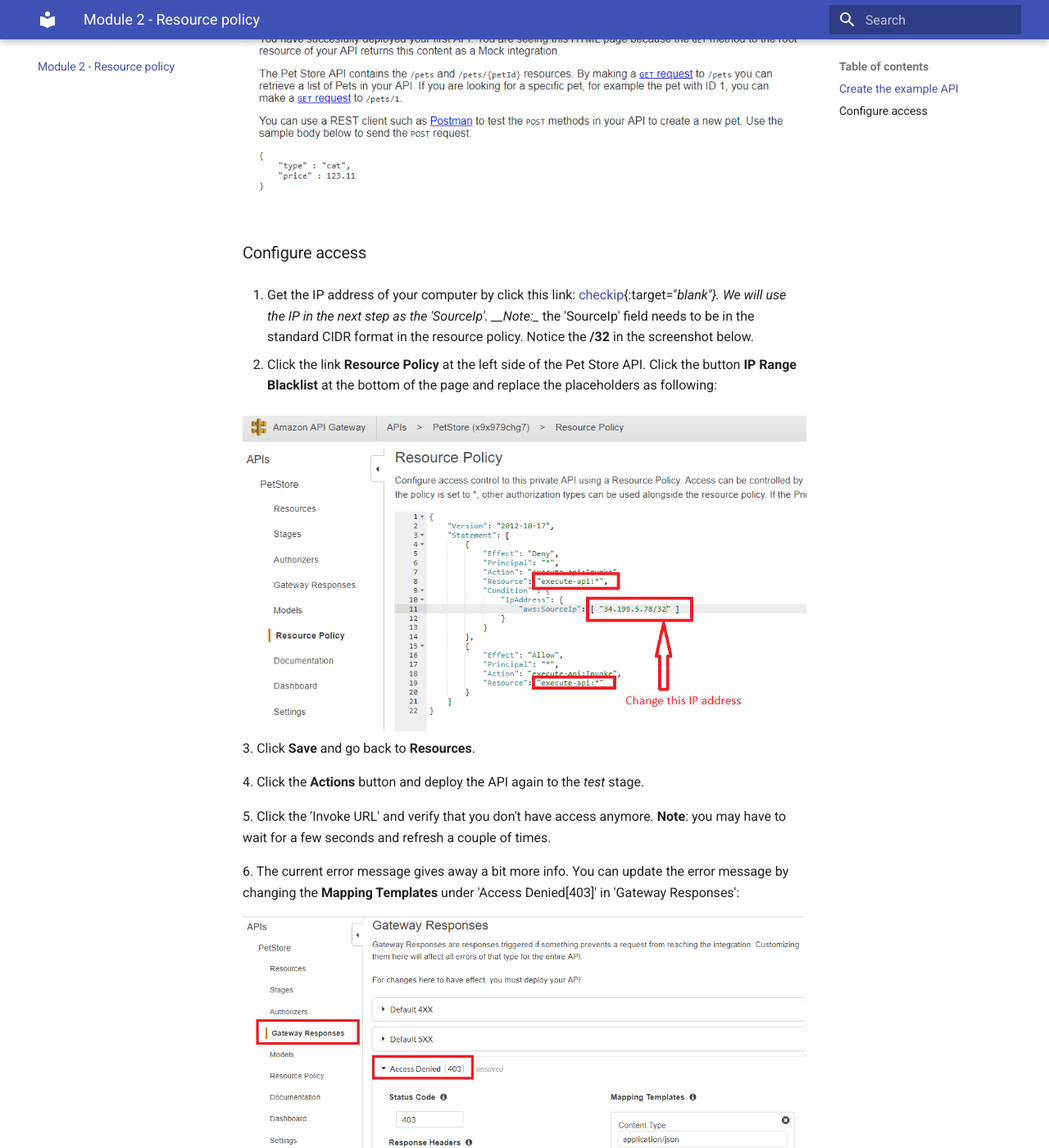
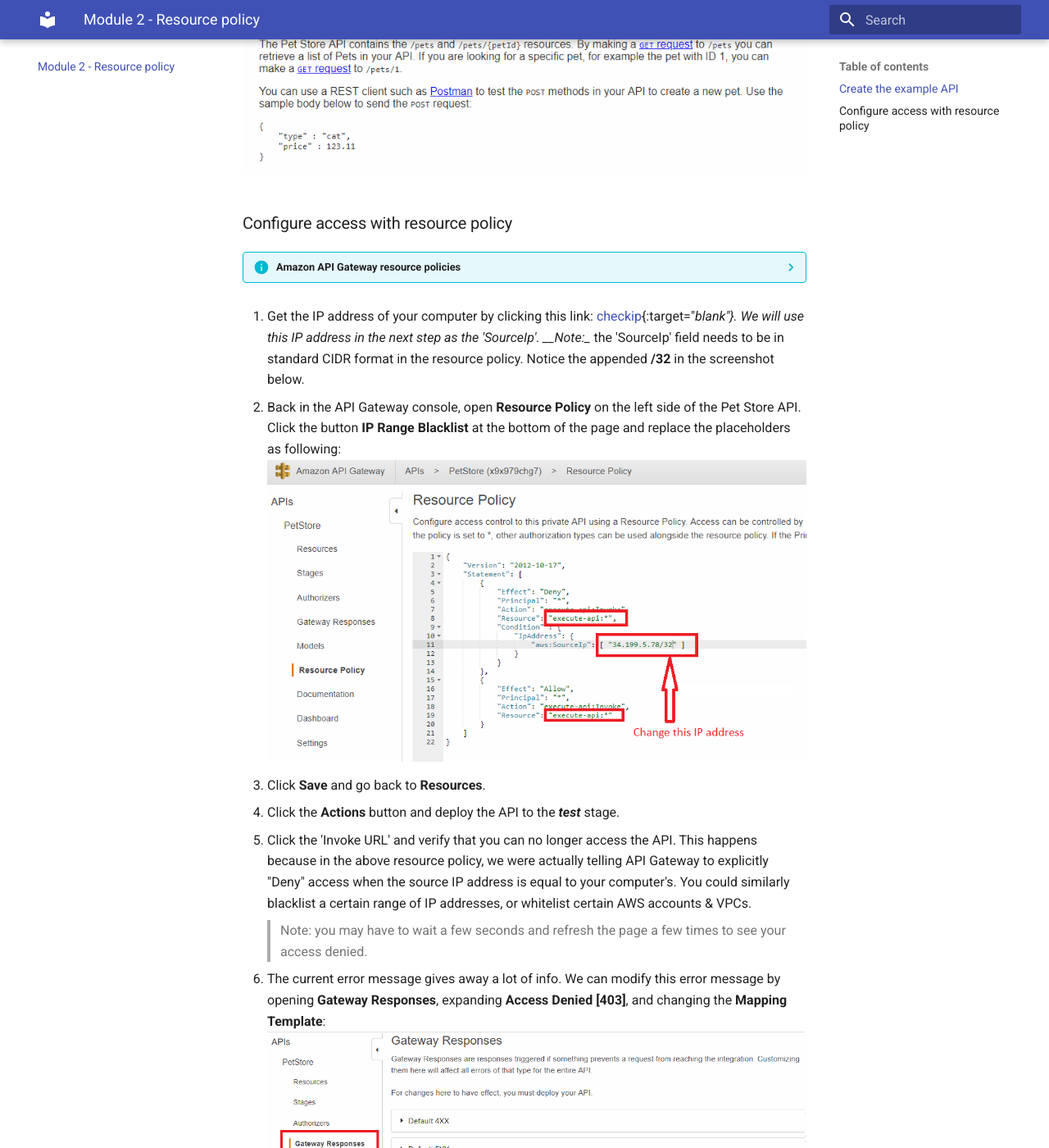
Before and after one commit to xiangshen-dk/workshop-building-secure-apis, an MkDocs documentation site: the page built from docs/resource-policy.md, in a window 1280 px wide and 1400 px high, scrolled down 2529 px. Shown: the whole window at 82% size. Built offline with MkDocs 1.6.1 and Material for MkDocs 9.7.7, drawn with Linux system fonts in a browser that asks for light colours; some web fonts are replaced; some of the changed text lies outside the part shown.

Commit message:
update resource policy

```diff
--- a/docs/resource-policy.md
+++ b/docs/resource-policy.md
@@ -1,55 +1,54 @@
 # Control Access to an API with Resource Policy
 Time Estimate: 15 - 20 minutes
-In this module, we will use a resource policy to control the access of an example API hosted on Amazon API Gateway.
+In this module, we will first create a sample API in Amazon API Gateway while our CloudFormation stack launches. We'll then explore how to use a resource policy to control whether a specified principal can access that API.
 
-
-??? info "What is Amazon API Gateway"
+??? info "What is Amazon API Gateway?"
     Amazon API Gateway is a fully managed service that makes it easy for developers to create, publish, maintain, monitor, and secure APIs at any scale. Amazon API Gateway handles all of the tasks involved in accepting and processing up to hundreds of thousands of concurrent API calls, including traffic management, authorization and access control, monitoring, and API version management. For more information, see https://aws.amazon.com/api-gateway/.
 
 ### Create the example API
 
+1. Go to [Amazon API Gateway](https://console.aws.amazon.com/apigateway/ "API Gateway Console") in your AWS console and click the button __Create API__ (or __Get Started__ if it's your first time using API Gateway).
+
+2. Select __Example API__ and click the  __Import__ button at the bottom of the page. This will create a sample pet store API.
+  ![Create new API](../screenshots/example-api-1.png)
+
+3. After the __Pet Store__ API is created, select the __GET__ method directly under __/pets__ and you will be able see the integration endpoint on the right side. In this case, our method is calling an existing HTTP endpoint (http://petstore-demo-endpoint.execute-api.com/petstore/pets), but this could similarly be a mock endpoint, a Lambda function, or even another AWS service. You can also click the __TEST__ link in the middle to invoke the endpoint and test out a sample request and response.
+  ![Integration endpoint](../screenshots/example-api-1a.png)
+
+4. The API is not publicly accessible until you deploy it. Click the __Actions__ dropdown and select __Deploy API__:
+  ![Deploy API](../screenshots/example-api-2.png)
+
+5. Select __[New Stage]__ in the __Deployment stage__ dropdown and enter ___test___ for  __Stage name__.
+
+6. Click __Deploy__ to deploy your API to this new stage.
+
+7. Once the API is deployed, you should have a page similar to the following:
+  ![Deployed API](../screenshots/example-api-3.png)
+
+8. Open the invoke URL and you will see the following page. Feel free to explore the various hyperlinks.
+
+  ![Pet Store API](../screenshots/example-api-4.png)
+
+### Configure access with resource policy
+
 ??? info "Amazon API Gateway resource policies"
 	Amazon API Gateway resource policies are JSON policy documents that you attach to an API to control whether a specified principal (typically an IAM user or role) can invoke the API. You can use API Gateway resource policies to allow your API to be securely invoked by: 1) users from a specified AWS account; 2) specified source IP address ranges or CIDR blocks; 3) specified virtual private clouds (VPCs) or VPC endpoints (in any account), see https://docs.aws.amazon.com/apigateway/latest/developerguide/apigateway-resource-policies.html.
 
-1. Go to [Amazon API Gateway](https://console.aws.amazon.com/apigateway/ "API Gateway Console"), click the button __Create API__(or __Get Started__ if it's your first time to use API Gateway)
+1. Get the IP address of your computer by clicking this link: [checkip](https://checkip.amazonaws.com){:target="_blank"}. We will use this IP address in the next step as the 'SourceIp'. __Note:__ the 'SourceIp' field needs to be in standard CIDR format in the resource policy. Notice the appended __/32__ in the screenshot below.
 
-2. Select __Example API__ and click the button __Import__ at the bottom of the page:
-  ![Create new API](../screenshots/example-api-1.png)
-3. After the __Pet Store__ example API is created, select the __GET__ methods and you can see the integration endpoints on the right side. It could be a __mock endpoint__ or an __http endpoint__. For instance, in the following screenshot, we have http://petstore-demo-endpoint.execute-api.com/petstore/pets as the endpoint. You can also click the __TEST__ link in the middle to invoke the endpoint. It will provide the request and response for the API call.
+2. Back in the API Gateway console, open __Resource Policy__ on the left side of the Pet Store API. Click the button __IP Range Blacklist__ at the bottom of the page and replace the placeholders as following:
+  ![Pet Store Resource Policy](../screenshots/resource-policy-1.png)
 
-  ![Integration endpoint](../screenshots/example-api-1a.png)
-4. The API is not public visible until you deploy it. Click the button __Actions__ and select __Deploy API__:
-
-  ![Deploy API](../screenshots/example-api-2.png)
-
-5\. Select __New Stage__ in the 'Deployment stage' drop-down list and type ___test___ for the __Stage name__
-
-6\. Click the button __Deploy__ and your API will be deployed.
-
-7\. Once the API is deployed, you should have a page similar to the following:
-  ![Deployed API](../screenshots/example-api-3.png)
-
-8\. Open the invoke URL link and you will have the following page. Feel free to click the hyperlinks in the page to exlore.
-
-  ![Pet Store API](../screenshots/example-api-4.png)
-
-### Configure access
-
-1. Get the IP address of your computer by click this link: [checkip](https://checkip.amazonaws.com){:target="_blank"}. We will use the IP in the next step as the 'SourceIp'. __Note:__ the 'SourceIp' field needs to be in the standard CIDR format in the resource policy. Notice the __/32__ in the screenshot below.
-
-2. Click the link __Resource Policy__ at the left side of the Pet Store API. Click the button __IP Range Blacklist__ at the bottom of the page and replace the placeholders as following:
-
-  ![Pet Store Resource Policy](../screenshots/resource-policy-1.png)
 3. Click __Save__ and go back to __Resources__.
 
-4\. Click the __Actions__ button and deploy the API again to the _test_ stage.
+4. Click the __Actions__ button and deploy the API to the ___test___ stage.
 
-5\. Click the 'Invoke URL' and verify that you don't have access anymore. __Note__: you may have to wait for a few seconds and refresh a couple of times.
+5. Click the 'Invoke URL' and verify that you can no longer access the API. This happens because in the above resource policy, we were actually telling API Gateway to explicitly "Deny" access when the source IP address is equal to your computer's. You could similarly blacklist a certain range of IP addresses, or whitelist certain AWS accounts & VPCs.
 
-6\. The current error message gives away a bit more info. You can update the error message by changing the __Mapping Templates__ under 'Access Denied[403]' in 'Gateway Responses':
+    > Note: you may have to wait a few seconds and refresh the page a few times to see your access denied.
 
+6. The current error message gives away a lot of info. We can modify this error message by opening __Gateway Responses__, expanding __Access Denied [403]__, and changing the __Mapping Template__:
   ![Pet Store API](../screenshots/example-api-5.png)
+  Modify the above, click __Save__ and redeploy the API to the ___test___ stage. Once again, go to the invoke URL and refresh a few times to verify the change.
 
-Save and redeploy the API to your test stage. Refresh a couple of times to verify the change.
-
-7\. Go back to the resource policy and delete the policy. Redeploy the API to the test stage and verify you have the access again.
+7. To regain access to the API, go back to the resource policy and delete everything in the text box. Click __Save__ and redeploy the API to the ___test___ stage.
```
